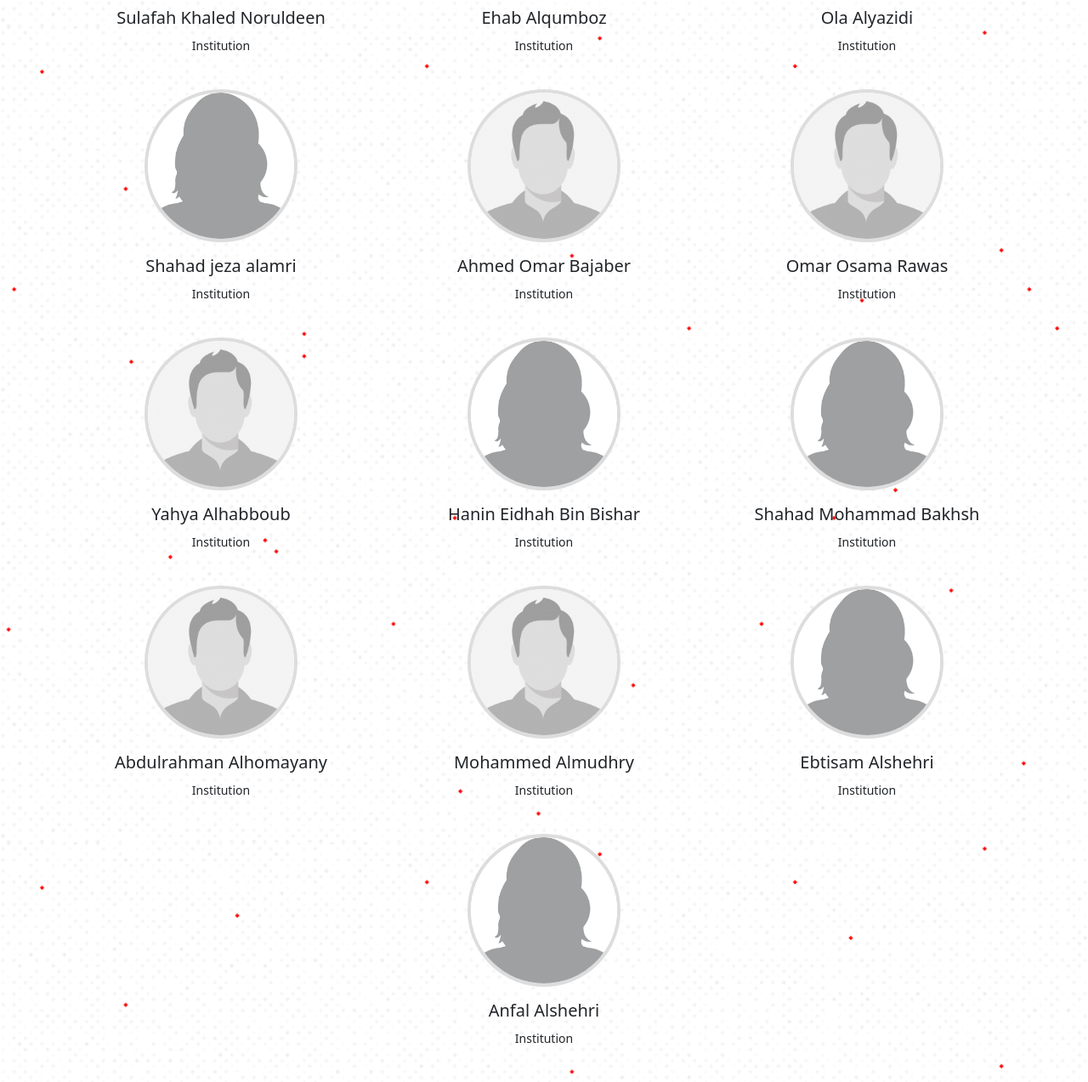
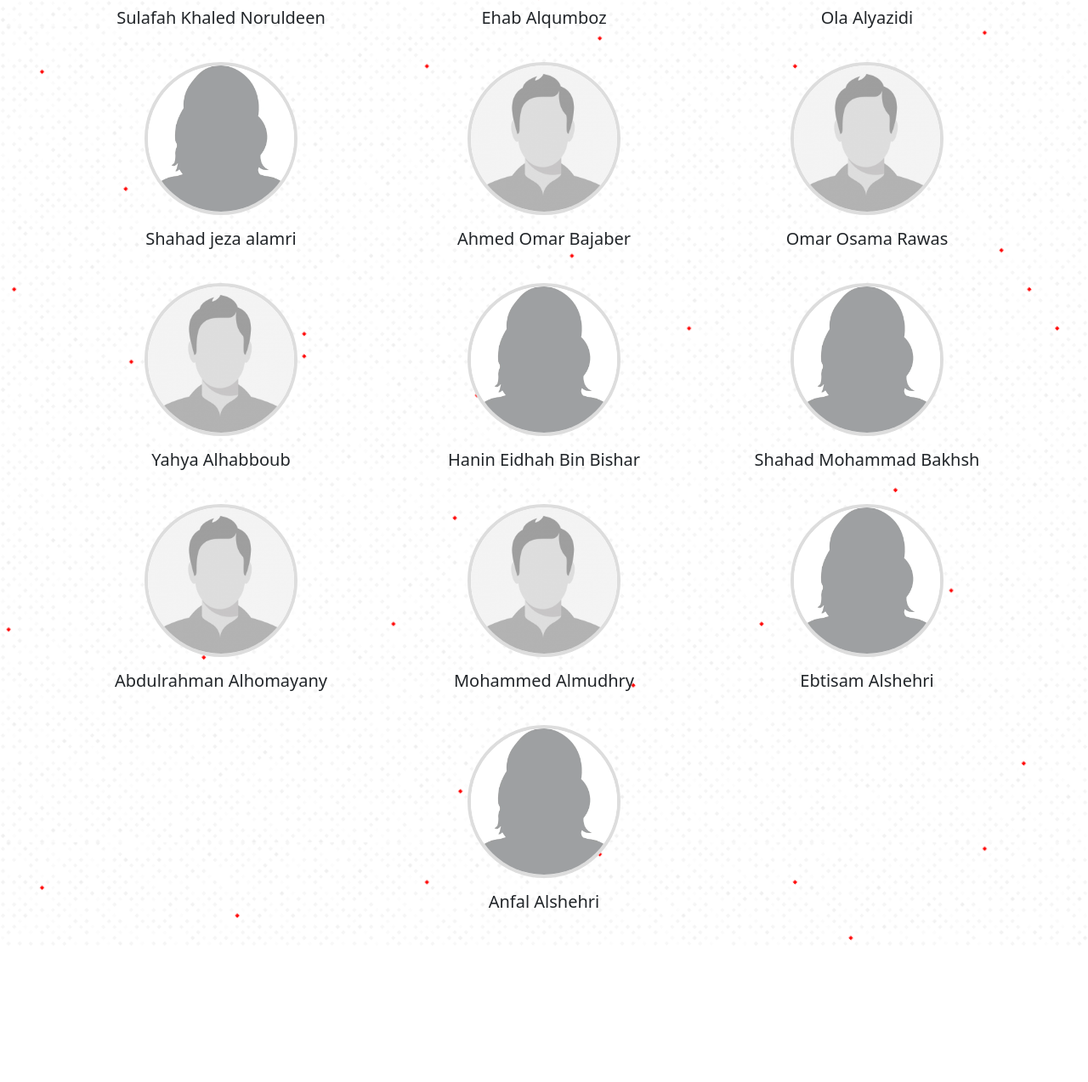
Before and after one commit to Saudi-Medical-AI-Lab/smail, a plain HTML site: page students.html in a window 1280 px wide. Shown: the part 929-2202 px from the top of the page at 85% size. After the commit the page ends 2042 px from the top, so only its background shows below. Drawn offline with nearby package versions, Linux system fonts and the light colour scheme.

Commit message:
removed institution and 1 instructor

```diff
--- a/students.html
+++ b/students.html
@@ -78,7 +78,7 @@
             alt="Sulafah Khaled Noruldeen"
           />
           <h5 class="mt-3">Sulafah Khaled Noruldeen</h5>
-          <p><small>Institution</small></p>
+          <p><small></small></p>
         </div>
         <div class="col-md-4 text-center mb-4" data-aos="zoom-in-up">
           <img
@@ -87,7 +87,7 @@
             alt="Ehab Alqumboz"
           />
           <h5 class="mt-3">Ehab Alqumboz</h5>
-          <p><small>Institution</small></p>
+          <p><small></small></p>
         </div>
         <div class="col-md-4 text-center mb-4" data-aos="fade-left">
           <img
@@ -96,7 +96,7 @@
             alt="Ola Alyazidi"
           />
           <h5 class="mt-3">Ola Alyazidi</h5>
-          <p><small>Institution</small></p>
+          <p><small></small></p>
         </div>
         <div class="col-md-4 text-center mb-4" data-aos="fade-right">
           <img
@@ -105,7 +105,7 @@
             alt="Shahad jeza alamri"
           />
           <h5 class="mt-3">Shahad jeza alamri</h5>
-          <p><small>Institution</small></p>
+          <p><small></small></p>
         </div>
         <div class="col-md-4 text-center mb-4" data-aos="zoom-in-up">
           <img
@@ -114,7 +114,7 @@
             alt="Ahmed Omar Bajaber"
           />
           <h5 class="mt-3">Ahmed Omar Bajaber</h5>
-          <p><small>Institution</small></p>
+          <p><small></small></p>
         </div>
         <div class="col-md-4 text-center mb-4" data-aos="fade-left">
           <img
@@ -123,7 +123,7 @@
             alt="Omar Osama Rawas"
           />
           <h5 class="mt-3">Omar Osama Rawas</h5>
-          <p><small>Institution</small></p>
+          <p><small></small></p>
         </div>
         <div class="col-md-4 text-center mb-4" data-aos="fade-right">
           <img
@@ -132,7 +132,7 @@
             alt="Yahya Alhabboub"
           />
           <h5 class="mt-3">Yahya Alhabboub</h5>
-          <p><small>Institution</small></p>
+          <p><small></small></p>
         </div>
         <div class="col-md-4 text-center mb-4" data-aos="zoom-in-up">
           <img
@@ -141,7 +141,7 @@
             alt="Hanin Eidhah Bin Bishar"
           />
           <h5 class="mt-3">Hanin Eidhah Bin Bishar</h5>
-          <p><small>Institution</small></p>
+          <p><small></small></p>
         </div>
         <div class="col-md-4 text-center mb-4" data-aos="fade-left">
           <img
@@ -150,7 +150,7 @@
             alt="Shahad Mohammad Bakhsh"
           />
           <h5 class="mt-3">Shahad Mohammad Bakhsh</h5>
-          <p><small>Institution</small></p>
+          <p><small></small></p>
         </div>
         <div class="col-md-4 text-center mb-4" data-aos="fade-right">
           <img
@@ -159,7 +159,7 @@
             alt="Abdulrahman Alhomayany"
           />
           <h5 class="mt-3">Abdulrahman Alhomayany</h5>
-          <p><small>Institution</small></p>
+          <p><small></small></p>
         </div>
         <div class="col-md-4 text-center mb-4" data-aos="zoom-in-up">
           <img
@@ -168,7 +168,7 @@
             alt="Mohammed Almudhry"
           />
           <h5 class="mt-3">Mohammed Almudhry</h5>
-          <p><small>Institution</small></p>
+          <p><small></small></p>
         </div>
         <div class="col-md-4 text-center mb-4" data-aos="fade-left">
           <img
@@ -177,7 +177,7 @@
             alt="Ebtisam Alshehri"
           />
           <h5 class="mt-3">Ebtisam Alshehri</h5>
-          <p><small>Institution</small></p>
+          <p><small></small></p>
         </div>
         <div class="col-md-4 text-center mb-4" data-aos="zoom-in-up">
           <img
@@ -186,7 +186,7 @@
             alt="Anfal Alshehri"
           />
           <h5 class="mt-3">Anfal Alshehri</h5>
-          <p><small>Institution</small></p>
+          <p><small></small></p>
         </div>
       </div>
     </div>
```
Also changed, not shown: mentors.html (+0 -12 lines).
